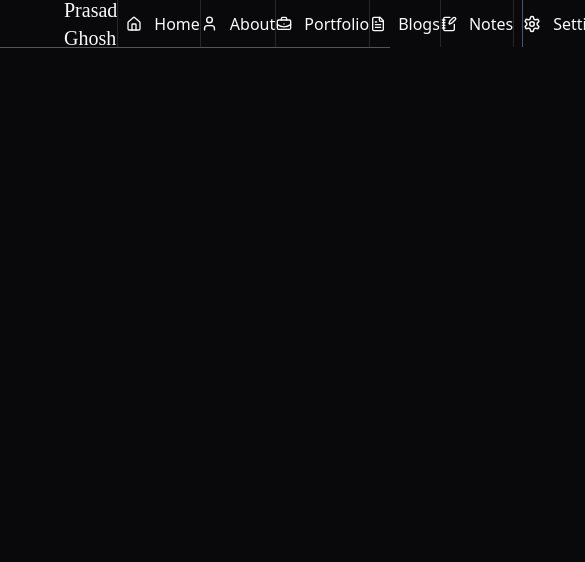
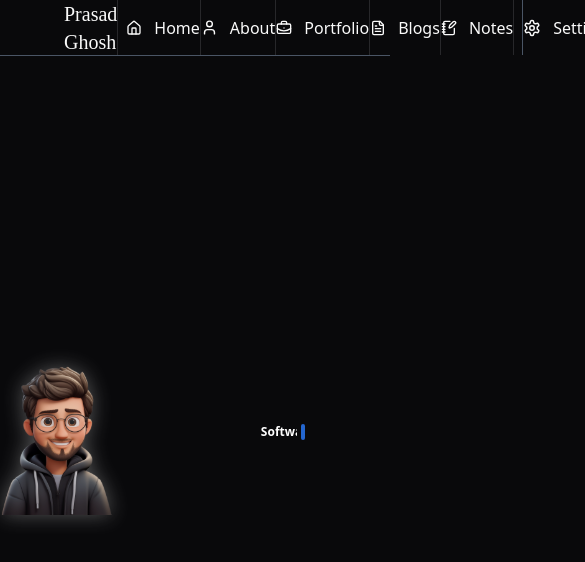
Before and after one commit to prasad77ghosh/My-Portfolio, a Next.js app in the folder frontend/: page / in a window 390 px wide. Shown: the top 562 px of the page, 585 px wide, since content can reach past the window. Built offline with nearby package versions, Linux system fonts and the light colour scheme.

Commit message:
some animaiton added

```diff
--- a/frontend/package.json
+++ b/frontend/package.json
@@ -15,7 +15,7 @@
     "axios": "^1.8.1",
     "class-variance-authority": "^0.7.1",
     "clsx": "^2.1.1",
-    "framer-motion": "^12.4.7",
+    "framer-motion": "^12.5.0",
     "lucide-react": "^0.476.0",
     "motion": "^12.4.7",
     "next": "15.2.0",
--- a/frontend/src/app/layout.tsx
+++ b/frontend/src/app/layout.tsx
@@ -2,7 +2,7 @@ import type { Metadata } from "next";
 import { Geist, Geist_Mono } from "next/font/google";
 import "./globals.css";
 import SplashScreenProvider from "@/contexts/splash-screen-provider";
-import MainNavbar from "@/components/global/navbar/MainNavbar";
+import MainNavbar from "@/components/global/navbar/main-navbar";
 
 const geistSans = Geist({
   variable: "--font-geist-sans",
@@ -30,8 +30,10 @@ export default function RootLayout({
         className={`${geistSans.variable} ${geistMono.variable} antialiased`}
       >
         <SplashScreenProvider>
-          <MainNavbar />
-          {children}
+          <div className="h-screen w-screen overflow-y-auto relative">
+            <MainNavbar />
+            {children}
+          </div>
         </SplashScreenProvider>
       </body>
     </html>
--- a/frontend/src/app/page.tsx
+++ b/frontend/src/app/page.tsx
@@ -2,9 +2,8 @@ import { HeroSection } from "@/components/home/hero/hero";
 
 export default function Home() {
   return (
-    <div>
-      {/* <HeroSection /> */}
-      {/* <h1>Hyy I am prasad</h1> */}
+    <div className="mt-[56px]">
+      <HeroSection />
     </div>
   );
 }
--- a/frontend/src/components/global/navbar/MainNavbar.tsx
+++ b/frontend/src/components/global/navbar/main-navbar.tsx
@@ -52,7 +52,7 @@ const MainNavbar = () => {
       initial={{ y: -50, opacity: 0 }}
       animate={{ y: 0, opacity: 1 }}
       transition={{ duration: 0.6, ease: "easeInOut" }}
-      className="w-full h-12 flex items-center px-10 border-b-[0.1px] border-b-gray-600"
+      className="w-full h-14 flex items-center px-10 border-b-[0.1px] border-b-gray-600 fixed top-0 left-0"
     >
       <div className="basis-[15%] border-r-[0.5px] border-b-gray-600 h-full flex items-center">
         <h1 className="text-xl font-rock ml-6">Prasad Ghosh</h1>
--- a/frontend/src/components/global/spalsh-screen.tsx
+++ b/frontend/src/components/global/spalsh-screen.tsx
@@ -25,7 +25,7 @@ const SplashScreen = () => {
         <img
           src="./assets/images/avatar.png"
           alt="avatar"
-          className="w-[650px] h-[650px] drop-shadow-[0_0_10px_rgba(251,146,60,0.7)]"
+          className="w-[690px] h-[690px] drop-shadow-[0_0_10px_rgba(251,146,60,0.7)]"
         />
       </motion.div>
       <motion.div
--- a/frontend/src/components/home/hero/hero.tsx
+++ b/frontend/src/components/home/hero/hero.tsx
@@ -1,15 +1,20 @@
-import { MoveRight, PhoneCall } from "lucide-react";
-import { Button } from "@/components/ui/button";
-import { Badge } from "@/components/ui/badge";
-import { DotPattern } from "../../magicui/dot-pattern";
-import { cn } from "@/lib/utils";
-import { Spotlight } from "../../ui/spotlight-new";
+import { DotPattern } from "@/components/magicui/dot-pattern";
+import TypeWriter from "./type-writer";
 
 export const HeroSection = () => {
   return (
     <>
-      <div>
-        <h1>Hyy I am Prasad Ghosh</h1>
+      <div className="h-[90vh] flex">
+        <div className="basis-[45%] flex items-center justify-end">
+          <img
+            src="./assets/images/avatar1.svg"
+            alt="hero-img"
+            className="w-full max-w-[600px] h-auto drop-shadow-[0_0_10px_rgba(128,128,128,0.7)] opacity-90 mr-10"
+          />
+        </div>
+        <div className="basis-[55%] flex items-center justify-center">
+          <TypeWriter />
+        </div>
       </div>
     </>
   );
--- /dev/null
+++ b/frontend/src/components/home/hero/type-writer.tsx
@@ -0,0 +1,38 @@
+"use client";
+import { TypewriterEffectSmooth } from "@/components/ui/typewriter-effect";
+import { useEffect, useState } from "react";
+
+const TypeWriter = () => {
+  const wordSets = [
+    [{ text: "Software" }, { text: "Developer" }],
+    [{ text: "Frontend" }, { text: "Developer" }],
+    [{ text: "Backend" }, { text: "Developer" }],
+    [{ text: "Full-Stack" }, { text: "Developer" }],
+  ];
+
+  const [currentIndex, setCurrentIndex] = useState(0);
+  const [words, setWords] = useState(wordSets[0]);
+
+  useEffect(() => {
+    const totalCycleTime = 5000; // 2s forward + 1s hold + 2s reverse
+
+    const interval = setInterval(() => {
+      setCurrentIndex((prevIndex) => (prevIndex + 1) % wordSets.length);
+    }, totalCycleTime);
+
+    return () => clearInterval(interval);
+  }, []);
+
+  useEffect(() => {
+    // Change words *after* the reverse animation completes (exactly at 5s)
+    const timeout = setTimeout(() => {
+      setWords(wordSets[currentIndex]);
+    }, 4000); // 2s forward + 1s hold + 1s into reverse
+
+    return () => clearTimeout(timeout);
+  }, [currentIndex]);
+
+  return <TypewriterEffectSmooth words={words} />;
+};
+
+export default TypeWriter;
--- /dev/null
+++ b/frontend/src/components/magicui/retro-grid.tsx
@@ -0,0 +1,69 @@
+import { cn } from "@/lib/utils";
+
+interface RetroGridProps extends React.HTMLAttributes<HTMLDivElement> {
+  /**
+   * Additional CSS classes to apply to the grid container
+   */
+  className?: string;
+  /**
+   * Rotation angle of the grid in degrees
+   * @default 65
+   */
+  angle?: number;
+  /**
+   * Grid cell size in pixels
+   * @default 60
+   */
+  cellSize?: number;
+  /**
+   * Grid opacity value between 0 and 1
+   * @default 0.5
+   */
+  opacity?: number;
+  /**
+   * Grid line color in light mode
+   * @default "gray"
+   */
+  lightLineColor?: string;
+  /**
+   * Grid line color in dark mode
+   * @default "gray"
+   */
+  darkLineColor?: string;
+}
+
+export function RetroGrid({
+  className,
+  angle = 65,
+  cellSize = 60,
+  opacity = 0.5,
+  lightLineColor = "gray",
+  darkLineColor = "gray",
+  ...props
+}: RetroGridProps) {
+  const gridStyles = {
+    "--grid-angle": `${angle}deg`,
+    "--cell-size": `${cellSize}px`,
+    "--opacity": opacity,
+    "--light-line": lightLineColor,
+    "--dark-line": darkLineColor,
+  } as React.CSSProperties;
+
+  return (
+    <div
+      className={cn(
+        "pointer-events-none absolute size-full overflow-hidden [perspective:200px]",
+        `opacity-[var(--opacity)]`,
+        className,
+      )}
+      style={gridStyles}
+      {...props}
+    >
+      <div className="absolute inset-0 [transform:rotateX(var(--grid-angle))]">
+        <div className="animate-grid [background-image:linear-gradient(to_right,var(--light-line)_1px,transparent_0),linear-gradient(to_bottom,var(--light-line)_1px,transparent_0)] [background-repeat:repeat] [background-size:var(--cell-size)_var(--cell-size)] [height:300vh] [inset:0%_0px] [margin-left:-200%] [transform-origin:100%_0_0] [width:600vw] dark:[background-image:linear-gradient(to_right,var(--dark-line)_1px,transparent_0),linear-gradient(to_bottom,var(--dark-line)_1px,transparent_0)]" />
+      </div>
+
+      <div className="absolute inset-0 bg-gradient-to-t from-white to-transparent to-90% dark:from-black" />
+    </div>
+  );
+}
--- /dev/null
+++ b/frontend/src/components/ui/typewriter-effect.tsx
@@ -0,0 +1,189 @@
+"use client";
+
+import { cn } from "@/lib/utils";
+import { motion, stagger, useAnimate, useInView } from "motion/react";
+import { useEffect } from "react";
+
+export const TypewriterEffect = ({
+  words,
+  className,
+  cursorClassName,
+}: {
+  words: {
+    text: string;
+    className?: string;
+  }[];
+  className?: string;
+  cursorClassName?: string;
+}) => {
+  // split text inside of words into array of characters
+  const wordsArray = words.map((word) => {
+    return {
+      ...word,
+      text: word.text.split(""),
+    };
+  });
+
+  const [scope, animate] = useAnimate();
+  const isInView = useInView(scope);
+  useEffect(() => {
+    if (isInView) {
+      animate(
+        "span",
+        {
+          display: "inline-block",
+          opacity: 1,
+          width: "fit-content",
+        },
+        {
+          duration: 0.3,
+          delay: stagger(0.1),
+          ease: "easeInOut",
+        }
+      );
+    }
+  }, [isInView]);
+
+  const renderWords = () => {
+    return (
+      <motion.div ref={scope} className="inline">
+        {wordsArray.map((word, idx) => {
+          return (
+            <div key={`word-${idx}`} className="inline-block">
+              {word.text.map((char, index) => (
+                <motion.span
+                  initial={{}}
+                  key={`char-${index}`}
+                  className={cn(
+                    `dark:text-white text-black opacity-0 hidden`,
+                    word.className
+                  )}
+                >
+                  {char}
+                </motion.span>
+              ))}
+              &nbsp;
+            </div>
+          );
+        })}
+      </motion.div>
+    );
+  };
+  return (
+    <div
+      className={cn(
+        "text-base sm:text-xl md:text-3xl lg:text-5xl font-bold text-center",
+        className
+      )}
+    >
+      {renderWords()}
+      <motion.span
+        initial={{
+          opacity: 0,
+        }}
+        animate={{
+          opacity: 1,
+        }}
+        transition={{
+          duration: 0.8,
+          repeat: Infinity,
+          repeatType: "reverse",
+        }}
+        className={cn(
+          "inline-block rounded-sm w-[4px] h-4 md:h-6 lg:h-10 bg-blue-500",
+          cursorClassName
+        )}
+      ></motion.span>
+    </div>
+  );
+};
+
+export const TypewriterEffectSmooth = ({
+  words,
+  className,
+  cursorClassName,
+}: {
+  words: {
+    text: string;
+    className?: string;
+  }[];
+  className?: string;
+  cursorClassName?: string;
+}) => {
+  // split text inside of words into array of characters
+  const wordsArray = words.map((word) => {
+    return {
+      ...word,
+      text: word.text.split(""),
+    };
+  });
+  const renderWords = () => {
+    return (
+      <div>
+        {wordsArray.map((word, idx) => {
+          return (
+            <div key={`word-${idx}`} className="inline-block">
+              {word.text.map((char, index) => (
+                <span
+                  key={`char-${index}`}
+                  className={cn(`dark:text-white text-black `, word.className)}
+                >
+                  {char}
+                </span>
+              ))}
+              &nbsp;
+            </div>
+          );
+        })}
+      </div>
+    );
+  };
+
+  return (
+    <div className={cn("flex space-x-1 my-6", className)}>
+      <motion.div
+        className="overflow-hidden pb-2"
+        initial={{
+          width: "0%",
+        }}
+        whileInView={{
+          width: "fit-content",
+        }}
+        transition={{
+          duration: 1,
+          ease: "linear",
+          delay: 1,
+          repeat: Infinity,
+          repeatType: "reverse",
+        }}
+      >
+        <div
+          className="text-xs sm:text-base md:text-xl lg:text:3xl xl:text-5xl font-bold"
+          style={{
+            whiteSpace: "nowrap",
+          }}
+        >
+          {renderWords()}{" "}
+        </div>{" "}
+      </motion.div>
+      <motion.span
+        initial={{
+          opacity: 0,
+        }}
+        animate={{
+          opacity: 1,
+        }}
+        transition={{
+          duration: 0.8,
+
+          repeat: Infinity,
+          repeatType: "reverse",
+        }}
+        className={cn(
+          "block rounded-sm w-[4px]  h-4 sm:h-6 xl:h-12 bg-blue-500",
+          cursorClassName
+        )}
+      ></motion.span>
+    </div>
+  );
+};
```
Also changed, not shown: 1 other file (tests, documents, lock files or other folders).
